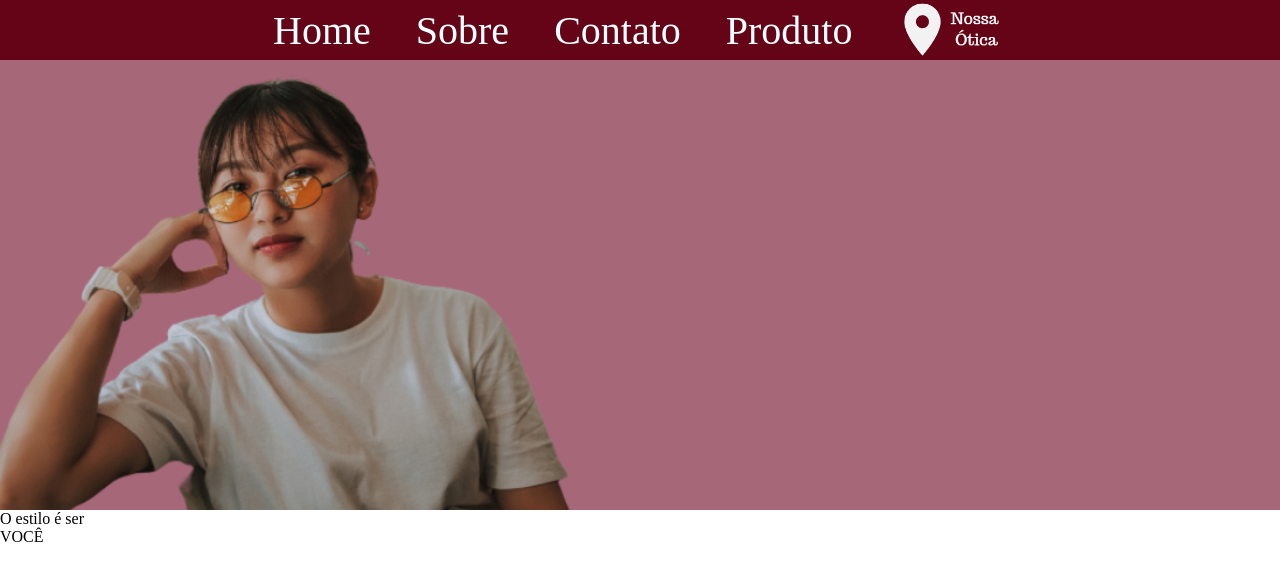
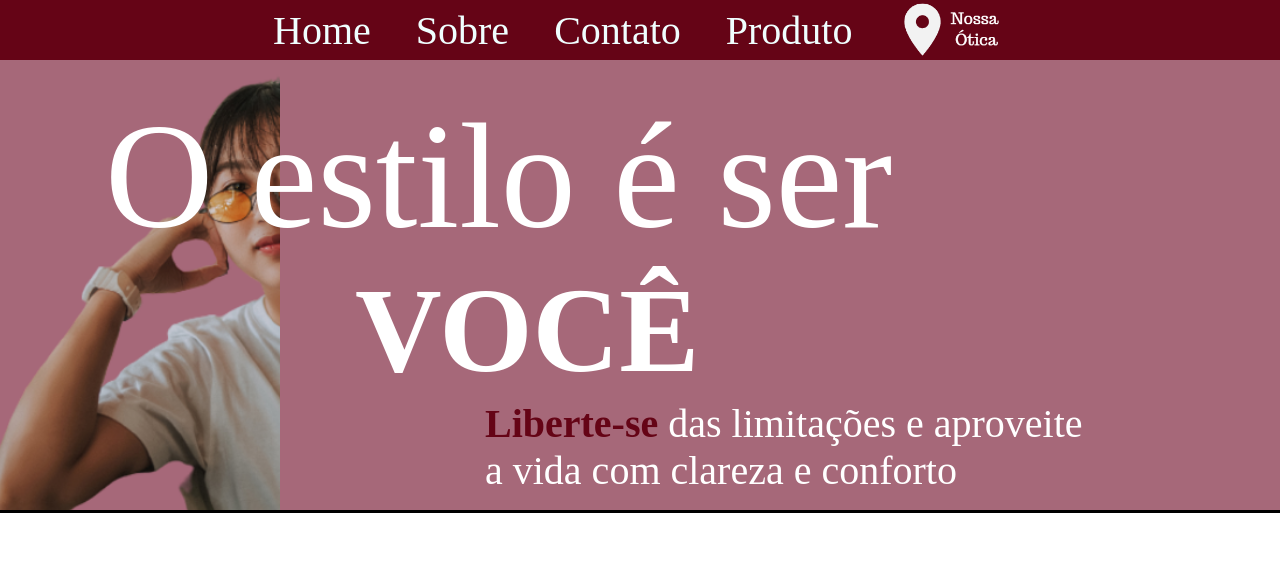
Before and after one commit to Meirelis/notrevision, a React (Vite) app: page / in a window 1280 px wide. Shown: the top 580 px of the page. Built offline with nearby package versions, Linux system fonts and the light colour scheme.

Commit message:
edit-home

```diff
--- a/src/pages/home/Home.jsx
+++ b/src/pages/home/Home.jsx
@@ -3,14 +3,24 @@ import "./home.css";
 function Home() {
 
     return (
-        <div>
+        <>
+        <div className="container-banner">
             <div className="bg-imag">
             </div>
+
              <div className="texto-banner">
-             <p>O estilo é ser</p>
-             <p>VOCÊ</p>
+                <p className="big">O estilo é ser</p>
+                <p className="big-voce"><strong>VOCÊ</strong></p>
+                <p className="texto-legenda"><strong>Liberte-se</strong> das limitações e aproveite a vida com clareza e conforto</p>
              </div>
          </div>
+         <div className="divisor"></div>
+
+         <div className="imgs-mid">
+            <div className="emogi-malandro"></div>
+            <div className="emogi-feliz"></div>
+         </div>
+        </>
     )
 }
 
--- a/src/pages/home/home.css
+++ b/src/pages/home/home.css
@@ -1,3 +1,42 @@
+.container-banner{
+    display: flex;
+    background-color: #a66879;
+
+}
+
+.texto-banner{
+
+    margin-top: 30px;
+    width: 1000px;
+    display: flex;
+    align-items: center;
+    flex-direction: column;
+}
+
+.big{
+    font-size: 150px;
+    color: white;
+    margin-right: 550px;
+    width: 800px;
+}
+.big-voce{
+    font-size: 120px;
+    color: white;
+    margin-right: 550px;
+    width: 300px;
+}
+
+.texto-legenda{
+    font-size: 40px;
+    color: white;
+    padding-left: 30px;
+    width: 650px;
+}
+
+.texto-legenda strong{
+    color: #650416;
+}
+
 .bg-imag{
     background-image: url("../../assets/mocinha-oculos.png");
     background-size: 1350px;
@@ -8,3 +47,16 @@
     background-color: #a66879;
 
 }
+
+.divisor{
+    width: 100%;
+    height: 3px;
+    background-color: black;
+}
+
+.emogi-malandro{
+    background-image: url("../../assets/emogi-oculos.png");
+    max-width: 50px;
+    max-height: 50px;
+    width: 50px;
+}
```
Also changed, not shown: src/assets/emogi-feliz-oculos.jpg (added), src/assets/emogi-oculos.png (added).
